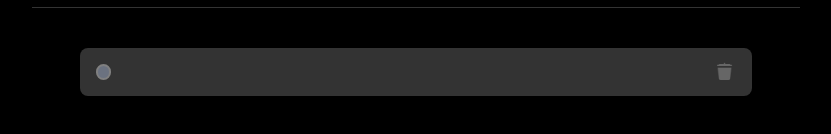
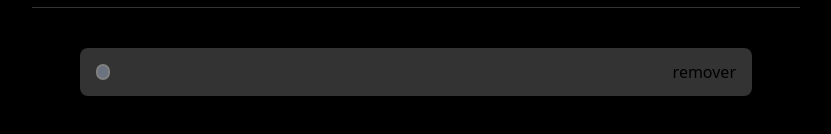
Before and after one commit to Carolthe/lista-mobile, a React (Vite) app in the folder todo-list/: page / in a window 1280 px wide. Both pictures are taken after a click on the button "Criar". Shown: the part 320-454 px from the top of the page, without its empty margins (224-1055 px from the left). Built offline with nearby package versions, Linux system fonts and the light colour scheme.

Commit message:
todo-list

```diff
--- a/todo-list/src/Header.jsx
+++ b/todo-list/src/Header.jsx
@@ -16,8 +16,10 @@ export default function Header (){
 
     },[adicionarInputs])
 
-    function removerTask (){
+    function removerTask (task){
          localStorage.removeItem("tasks")
+         console.log(task)
+
     }
 
     return(
@@ -53,7 +55,8 @@ export default function Header (){
           </div>
         <div>
             {
-               adicionarInputs.map ((taskDoInput, i)=> <Tasks teste={taskDoInput} key={`${taskDoInput} ${i}`}/> )
+               adicionarInputs.map ((taskDoInput, i)=> <Tasks removeItem={removerTask} teste={taskDoInput} key={`${taskDoInput} ${i}`}/> )
+
             }
         </div>
 
--- a/todo-list/src/components/Tasks.jsx
+++ b/todo-list/src/components/Tasks.jsx
@@ -1,14 +1,15 @@
 import Delete from "../img/Delete.png"
 
-export default function Tasks (props, removerTask){
+export default function Tasks (props){
     return(
         <div className="flex items-center flex-col mt-10">
         <div className=" w-80 sm:w-screen sm:max-w-2xl rounded-lg h-12 bg-gray-400 flex items-center px-4 justify-between">
         <button type="checkbox"
         className="bg-gray-500 border-2 border-gray-300 w-4 h-4 rounded-full  "></button>
         <p className="text-white px-4 w-full ">{props.teste}</p>
-       <button onClick={removerTask}> <img src={Delete} className=" w-6 rounded-full "/></button>
+       <button onClick={()=> props.removeItem (props.teste)}> remover</button>
     </div>
 </div>
     )
 }
+{/* <img src={Delete} className=" w-6 rounded-full "/> */}
```
